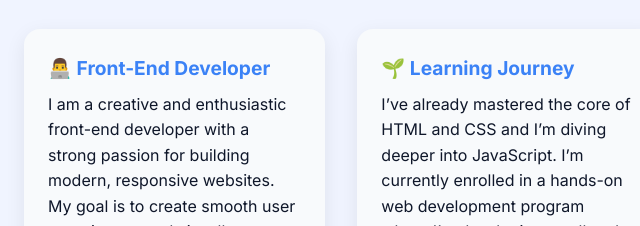
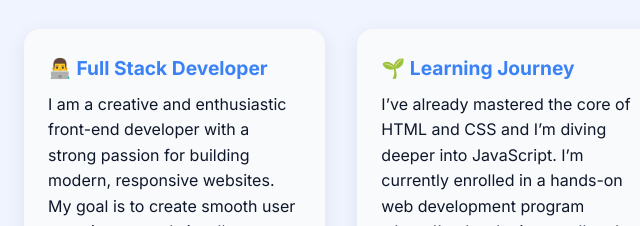
Before and after one commit to cherraki20/cherraki20, a plain HTML site: page index.html in a window 1280 px wide. Shown: the part 772-998 px from the top of the page, 132-772 px from the left. Drawn offline with Linux system fonts and the light colour scheme.

Commit message:
Update index.html

```diff
--- a/index.html
+++ b/index.html
@@ -271,7 +271,7 @@
     <h2>About Me</h2>
     <div class="cards-container">
       <div class="card">
-        <h3>👨‍💻 Front-End Developer</h3>
+        <h3>👨‍💻 Full Stack Developer</h3>
         <p>I am a creative and enthusiastic front-end developer with a strong passion for building modern, responsive
           websites. My goal is to create smooth user experiences and visually engaging designs. I enjoy turning designs
           into functional code using HTML and CSS, and I’m expanding my skills in JavaScript to bring more interactivity
```
